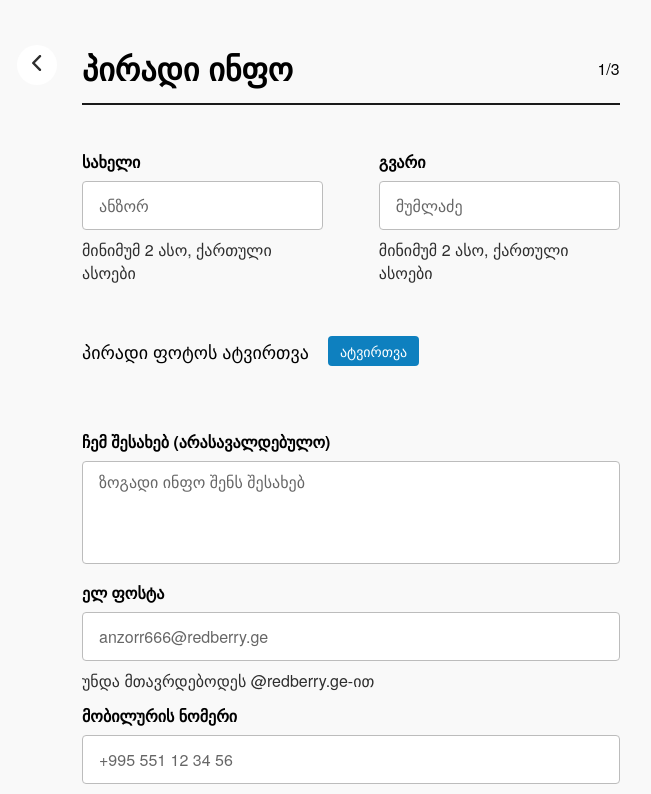
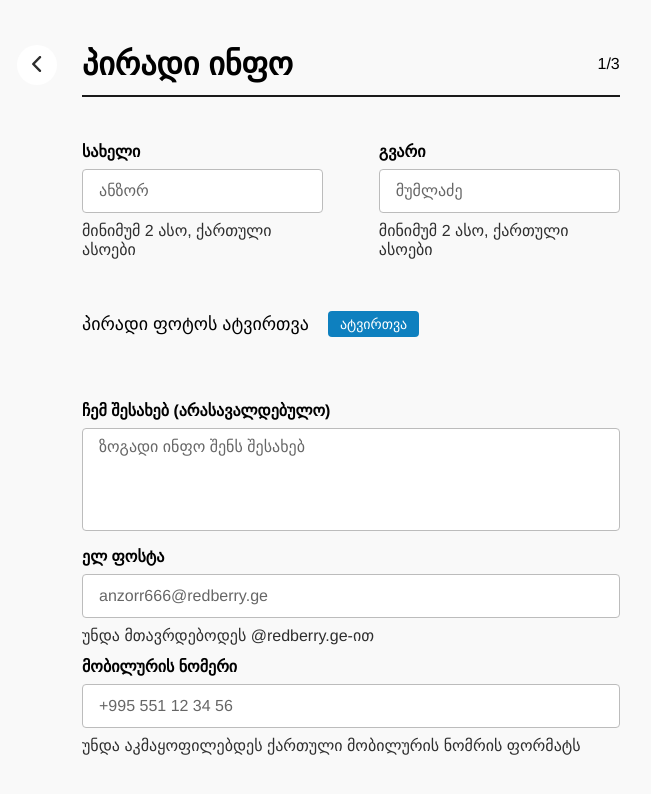
Before and after one commit to giorgio324/resume-builder, a React (Create React App) app: page /resume in a window 1280 px wide. Shown: the top 794 px of the page, without its empty margins (38-689 px from the left). Built offline with nearby package versions, Linux system fonts and the light colour scheme.

Commit message:
added icons component and schema for validation

```diff
--- a/src/components/CustomInput/index.jsx
+++ b/src/components/CustomInput/index.jsx
@@ -6,11 +6,11 @@ const CustomInput = ({
   type,
   placeholder,
   onChangeFunc,
+  onBlurFunc,
   value,
   isTextArea,
   className,
   labelClass,
-  id,
 }) => {
   return (
     <>
@@ -20,11 +20,14 @@ const CustomInput = ({
             {label}
           </label>
           <textarea
+            className={className}
             name={htmlForName}
             type={type}
             placeholder={placeholder}
             value={value}
             onChange={onChangeFunc}
+            onBlur={onBlurFunc}
+            id={htmlForName}
           />
         </>
       ) : (
@@ -38,6 +41,7 @@ const CustomInput = ({
             name={htmlForName}
             placeholder={placeholder}
             onChange={onChangeFunc}
+            onBlur={onBlurFunc}
             id={htmlForName}
             value={value}
           />
--- a/src/components/CustomInput/styles.css
+++ b/src/components/CustomInput/styles.css
@@ -3,7 +3,11 @@
 .user-email-input,
 .phone-input,
 .user-name-input-container,
+.user-email-input-container,
+.user-number-input-container,
+.user-picture-input-container,
 .user-lastName-input-container {
+ position: relative;
  width: 100%;
 }
 
--- a/src/components/PrivateInfo/index.jsx
+++ b/src/components/PrivateInfo/index.jsx
@@ -4,7 +4,8 @@ import { UserContext } from '../../context/global.context';
 import { useContext } from 'react';
 import CustomInput from '../CustomInput';
 import CustomButton from '../CustomButton';
-
+import ValidationIcons from '../ValidationIcons';
+import validatedPassedIcon from '../../images/validationPassed.svg';
 const PrivateInfo = () => {
   const { page, setPage, formik } = useContext(UserContext);
 
@@ -14,7 +15,6 @@ const PrivateInfo = () => {
       image: URL.createObjectURL(e.target.files[0]),
     });
   };
-
   return (
     <>
       <div className='fill-form-container'>
@@ -27,28 +27,56 @@ const PrivateInfo = () => {
           <div className='name-lastname-container'>
             <div className='user-name-input-container'>
               <CustomInput
-                className={'user-name-input '}
+                className={
+                  formik.errors.name && formik.touched.name
+                    ? 'unvalidated-input'
+                    : formik.touched.name
+                    ? 'validated-input'
+                    : 'user-nameame-input'
+                }
                 htmlForName='name'
                 label={'სახელი'}
                 onChangeFunc={formik.handleChange}
+                onBlurFunc={formik.handleBlur}
                 value={formik.values.name}
                 placeholder={'ანზორ'}
                 type='text'
-                labelClass={'name-label'}
+                labelClass={
+                  formik.errors.name && formik.touched.name
+                    ? 'unvalidated-input-label'
+                    : formik.touched.name
+                    ? 'validated-input-label'
+                    : 'name-label'
+                }
               />
+              <ValidationIcons formik={formik} iconFor={'name'} />
               <p className='hint'>მინიმუმ 2 ასო, ქართული ასოები</p>
             </div>
             <div className='user-lastName-input-container'>
               <CustomInput
-                className={' user-lastName-input'}
+                className={
+                  formik.errors.surname && formik.touched.surname
+                    ? 'unvalidated-input'
+                    : formik.touched.surname
+                    ? 'validated-input'
+                    : 'user-lastName-input'
+                }
                 htmlForName={'surname'}
                 label={'გვარი'}
                 onChangeFunc={formik.handleChange}
+                onBlurFunc={formik.handleBlur}
                 placeholder={'მუმლაძე'}
                 type={'text'}
                 value={formik.values.surname}
-                labelClass={'lastName-label'}
+                labelClass={
+                  formik.errors.surname && formik.touched.surname
+                    ? 'unvalidated-input-label'
+                    : formik.touched.surname
+                    ? 'validated-input-label'
+                    : 'lastName-label'
+                }
               />
+              <ValidationIcons formik={formik} iconFor={'surname'} />
               <p className='hint'>მინიმუმ 2 ასო, ქართული ასოები</p>
             </div>
           </div>
@@ -59,17 +87,33 @@ const PrivateInfo = () => {
               htmlForName={'file-input'}
               label={'ატვირთვა'}
               onChangeFunc={pictureHandler}
+              onBlurFunc={formik.handleBlur}
               type={'file'}
               id={'file-input'}
               labelClass={'picture-label'}
             />
+            {formik.values.image ? (
+              <img
+                src={validatedPassedIcon}
+                draggable={false}
+                className={'validated-icon image-validation-icon'}
+                alt=''
+              />
+            ) : (
+              ''
+            )}
           </div>
           <div className='user-about-input-container'>
             <CustomInput
-              className={' user-about-input'}
+              className={
+                formik.touched.about_me && formik.values.about_me.length > 0
+                  ? 'validated-input'
+                  : 'user-about-input'
+              }
               htmlForName={'about_me'}
               label={'ჩემ შესახებ (არასავალდებულო)'}
               onChangeFunc={formik.handleChange}
+              onBlurFunc={formik.handleBlur}
               placeholder={'ზოგადი ინფო შენს შესახებ'}
               type={'text'}
               value={formik.values.about_me}
@@ -79,28 +123,56 @@ const PrivateInfo = () => {
           </div>
           <div className='user-email-input-container'>
             <CustomInput
-              className={' user-email-input'}
+              className={
+                formik.errors.email && formik.touched.email
+                  ? 'unvalidated-input'
+                  : formik.touched.email
+                  ? 'validated-input'
+                  : 'user-email-input'
+              }
               htmlForName={'email'}
               label={'ელ ფოსტა'}
               onChangeFunc={formik.handleChange}
+              onBlurFunc={formik.handleBlur}
               placeholder={'anzorr666@redberry.ge'}
               type={'email'}
               value={formik.values.email}
-              labelClass={'email-label'}
+              labelClass={
+                formik.errors.email && formik.touched.email
+                  ? 'unvalidated-input-label'
+                  : formik.touched.email
+                  ? 'validated-input-label'
+                  : 'email-label'
+              }
             />
+            <ValidationIcons formik={formik} iconFor={'email'} />
             <p className='hint'>უნდა მთავრდებოდეს @redberry.ge-ით </p>
           </div>
           <div className='user-number-input-container'>
             <CustomInput
-              className={' phone-input'}
+              className={
+                formik.errors.phone_number && formik.touched.phone_number
+                  ? 'unvalidated-input'
+                  : formik.touched.phone_number
+                  ? 'validated-input'
+                  : 'phone-input'
+              }
               htmlForName={'phone_number'}
               label={'მობილურის ნომერი'}
               onChangeFunc={formik.handleChange}
+              onBlurFunc={formik.handleBlur}
               placeholder={'+995 551 12 34 56'}
               type={'text'}
               value={formik.values.phone_number}
-              labelClass={'phoneNumber-label'}
+              labelClass={
+                formik.errors.phone_number && formik.touched.phone_number
+                  ? 'unvalidated-input-label'
+                  : formik.touched.phone_number
+                  ? 'validated-input-label'
+                  : 'phoneNumber-label'
+              }
             />
+            <ValidationIcons formik={formik} iconFor={'phone_number'} />
             <p className='hint'>
               უნდა აკმაყოფილებდეს ქართული მობილურის ნომრის ფორმატს
             </p>
--- /dev/null
+++ b/src/components/ValidationIcons/index.jsx
@@ -0,0 +1,32 @@
+import React from 'react';
+import './styles.css';
+import validatedPassedIcon from '../../images/validationPassed.svg';
+import validatedFailedIcon from '../../images/validationFailed.svg';
+const ValidationIcons = ({ formik, iconFor }) => {
+  return (
+    <>
+      {formik.errors[iconFor] && formik.touched[iconFor] ? (
+        <img
+          src={validatedFailedIcon}
+          draggable={false}
+          className={'unvalidated-icon'}
+          alt=''
+        />
+      ) : (
+        ''
+      )}
+      {!formik.errors[iconFor] && formik.touched[iconFor] ? (
+        <img
+          src={validatedPassedIcon}
+          draggable={false}
+          className={'validated-icon'}
+          alt=''
+        />
+      ) : (
+        ''
+      )}
+    </>
+  );
+};
+
+export default ValidationIcons;
--- /dev/null
+++ b/src/components/ValidationIcons/styles.css
@@ -0,0 +1,28 @@
+.validated-input {
+ border: 1px solid var(--clr-validation-success);
+
+}
+
+.unvalidated-input {
+ border: 1px solid var(--clr-validation-danger);
+}
+
+.unvalidated-input-label {
+ color: var(--clr-validation-danger);
+}
+
+.unvalidated-icon {
+ position: absolute;
+ top: 50%;
+ right: 0;
+ transform: translate(125%, -50%);
+}
+
+.validated-icon {
+ position: absolute;
+ width: 16px;
+ height: 16px;
+ top: 50%;
+ right: 16px;
+ transform: translateY(-50%);
+}
--- a/src/context/global.context.jsx
+++ b/src/context/global.context.jsx
@@ -1,5 +1,6 @@
 import { useState, createContext, useEffect } from 'react';
 import { useFormik } from 'formik';
+import { basicSchema } from '../schemas';
 export const UserContext = createContext();
 
 export const UserContextProvider = ({ children }) => {
@@ -36,11 +37,14 @@ export const UserContextProvider = ({ children }) => {
   };
   const formik = useFormik({
     initialValues,
-    onSubmit: (values, { setSubmitting }) => {
-      setSubmitting(false);
+    validationSchema: basicSchema,
+    onSubmit: (values) => {
+      console.log(values);
     },
   });
-  console.log(formik); // local storage setItem functions
+
+  console.log(formik.errors);
+  // local storage setItem functions
   useEffect(() => {
     localStorage.setItem('formikInputValues', JSON.stringify(formik.values));
   }, [formik.values]);
--- a/src/index.css
+++ b/src/index.css
@@ -3,8 +3,8 @@ Fonts
 */
 
 @font-face {
- font-family: "HelveticaNeue";
- src: url("/src/fonts/HelveticaNeue.ttc") format("TTC");
+ font-family: "Helvetica Neue";
+ src: url(/src/fonts/HelveticaNeue.ttc) format("TTC");
 }
 
 /*
@@ -23,7 +23,7 @@ Variables
  --clr-validation-success: #98E37E;
  --clr-validation-danger: #EF5050;
  --clr-offblack: #1A1A1A;
- --ff-primary: "HelveticaNeue", sans-serif;
+ --ff-primary: "Helvetica Neue";
  --transition: all 0.3s linear;
  --radius: 4px;
  --line-hight: 21px;
@@ -186,3 +186,9 @@ textarea:focus {
 .input-line {
  margin-top: 60px !important;
 }
+
+.image-validation-icon {
+ top: 50%;
+ left: 45%;
+ transform: translate(-100%, -50%) !important;
+}
--- /dev/null
+++ b/src/schemas/index.js
@@ -0,0 +1,35 @@
+import * as Yup from 'yup';
+
+export const basicSchema = Yup.object().shape({
+  name: Yup.string()
+    .matches(/^[ა-ჰ]+$/, 'Name must contain Georgian letters only')
+    .min(2, 'Name must be at least 2 letters long')
+    .required('Name is required'),
+  surname: Yup.string()
+    .matches(/^[ა-ჰ]+$/, 'Name must contain Georgian letters only')
+    .min(2, 'Name must be at least 2 letters long')
+    .required('Name is required'),
+  about_me: Yup.string(),
+  email: Yup.string().email('Invalid email').required('Email is required'),
+  phone_number: Yup.string()
+    .required('Phone number is required')
+    .matches(/^\d{10}$/, 'Phone number must be 10 digits'),
+  image: Yup.mixed().required('Image is required'),
+  experiences: Yup.array().of(
+    Yup.object().shape({
+      position: Yup.string().required('Position is required'),
+      employer: Yup.string().required('Employer is required'),
+      start_date: Yup.date().required('Start date is required'),
+      due_date: Yup.date().required('Due date is required'),
+      description: Yup.string().required('Description is required'),
+    })
+  ),
+  educations: Yup.array().of(
+    Yup.object().shape({
+      institute: Yup.string().required('Institute is required'),
+      degree: Yup.string().required('Degree is required'),
+      due_date: Yup.date().required('Due date is required'),
+      description: Yup.string().required('Description is required'),
+    })
+  ),
+});
```
